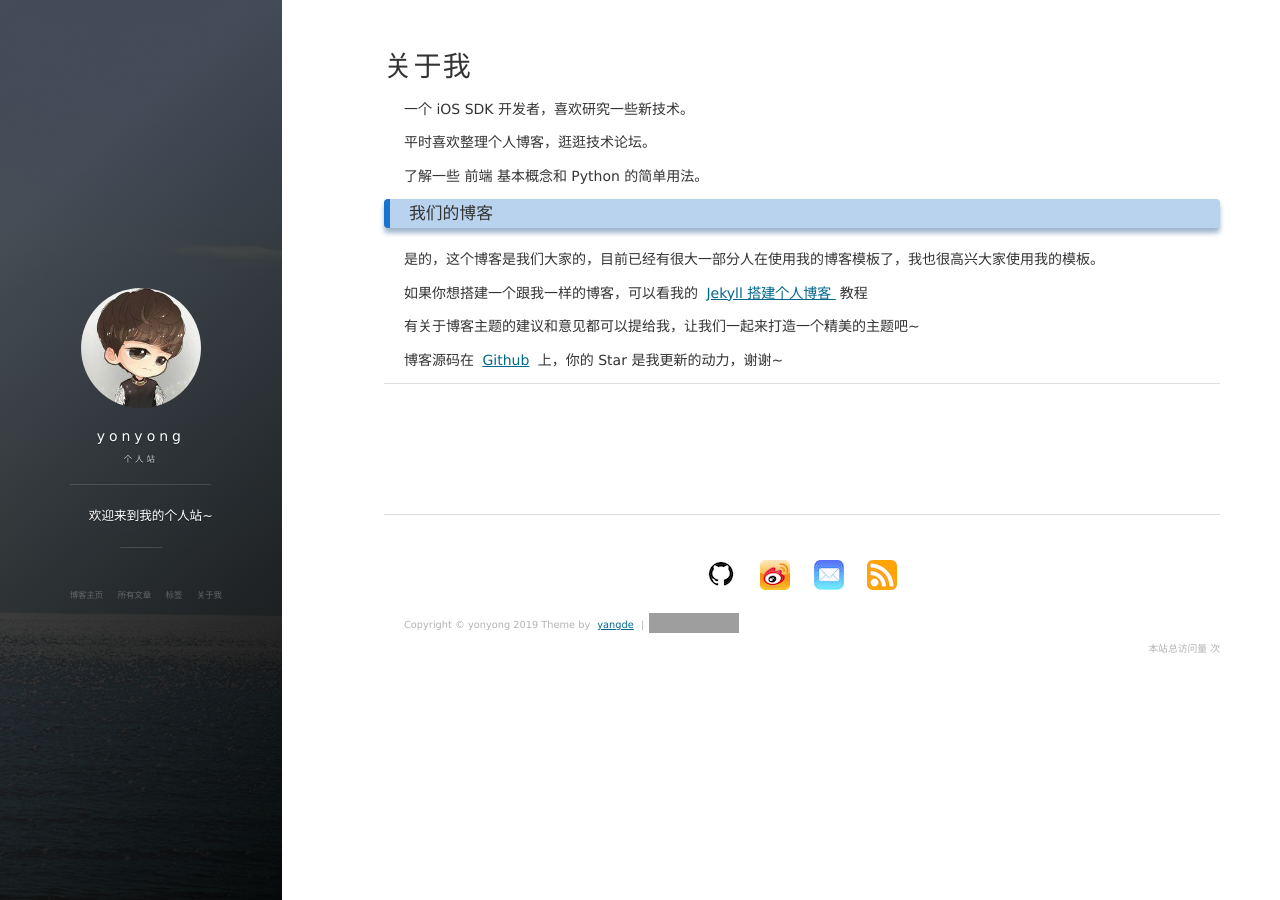
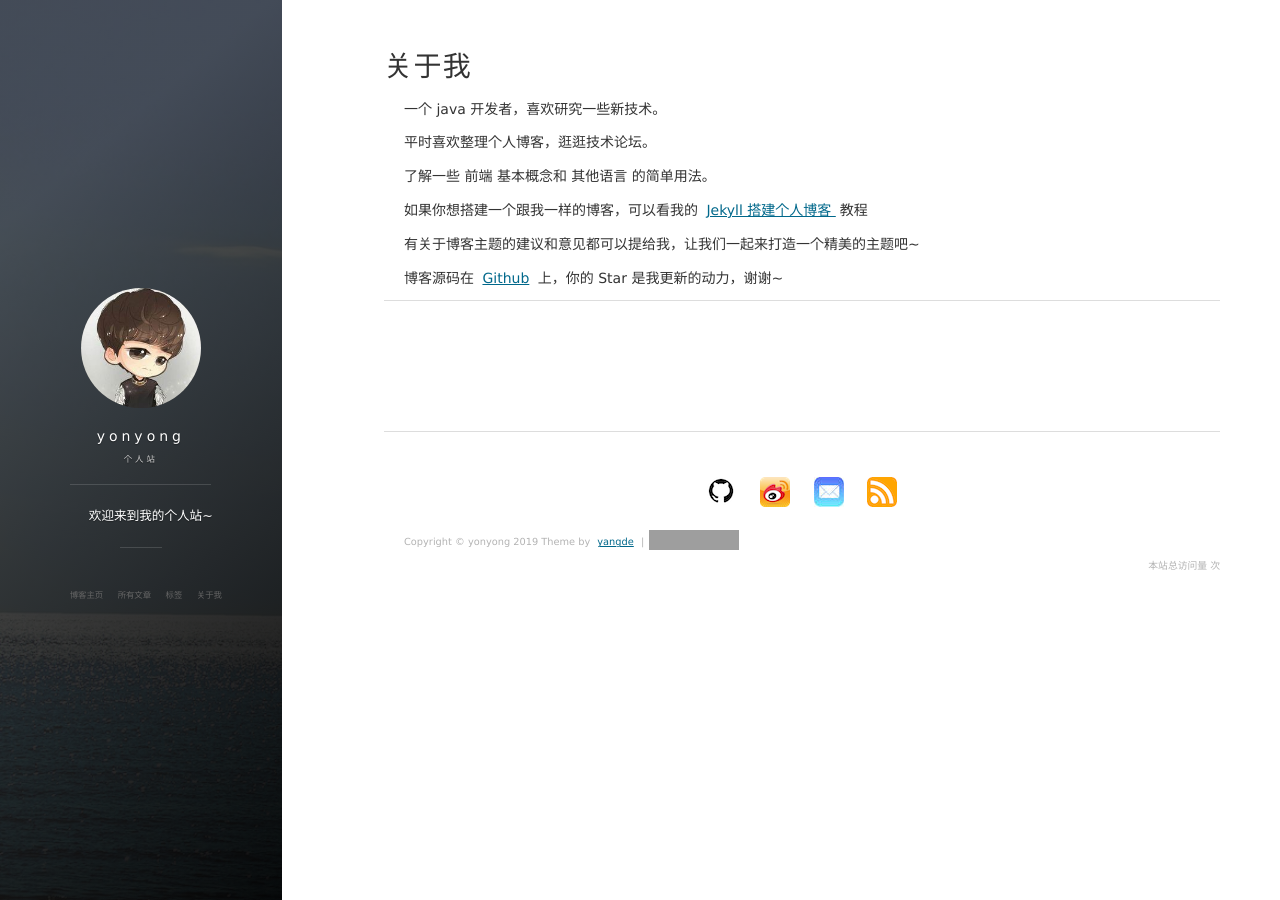
Before and after one commit to yonyong/yonyong.github.io, a Jekyll site: the page built from about.md, in a window 1280 px wide. Built offline with Jekyll 4.4.1, drawn with Linux system fonts in a browser that asks for light colours; nearby versions of some CDN libraries; comment, search, counter and statistics services are not loaded; grey boxes are pictures that could not be loaded.

Commit message:
complete

```diff
--- a/_includes/comments.html
+++ b/_includes/comments.html
@@ -31,8 +31,8 @@
     <script src="https://imsun.github.io/gitment/dist/gitment.browser.js"></script>
     <script>
     var gitment = new Gitment({
-        owner: 'leopardpan',
-        repo: 'https://github.com/leopardpan/leopardpan.github.io',
+        owner: 'yonyong',
+        repo: 'https://github.com/yonyong/yonyong.github.io',
         oauth: {
             client_id: 'e6985f41e0e58342914c',
             client_secret: '5a3d118560cb291bcde05eda2f8e854f95b53db0',
--- a/about.md
+++ b/about.md
@@ -3,21 +3,14 @@ layout: page
 title: 关于我
 ---
 
-一个 iOS SDK 开发者，喜欢研究一些新技术。
+一个 java 开发者，喜欢研究一些新技术。
 <p>
 平时喜欢整理个人博客，逛逛技术论坛。
 <p>
-了解一些 前端 基本概念和 Python 的简单用法。
+了解一些 前端 基本概念和 其他语言 的简单用法。
 
 <p>
 
-<h3> 我们的博客 </h3>
-
-<p>
-
-是的，这个博客是我们大家的，目前已经有很大一部分人在使用我的博客模板了，我也很高兴大家使用我的模板。
-
-<p>
 
 如果你想搭建一个跟我一样的博客，可以看我的
 <a href="/2016/10/jekyll_tutorials1/"> Jekyll 搭建个人博客 </a>
@@ -29,7 +22,7 @@ title: 关于我
 
 <p>
 
-博客源码在 <a target="_blank" href='https://github.com/leopardpan/leopardpan.github.io/'>Github</a> 上，你的 Star 是我更新的动力，谢谢~
+博客源码在 <a target="_blank" href='https://github.com/yonyong/yonyong.github.io/'>Github</a> 上，你的 Star 是我更新的动力，谢谢~
 
 <p>
 
```
Also changed, not shown: images/payimg/alipayimg.jpg, images/payimg/weipayimg.jpg.
